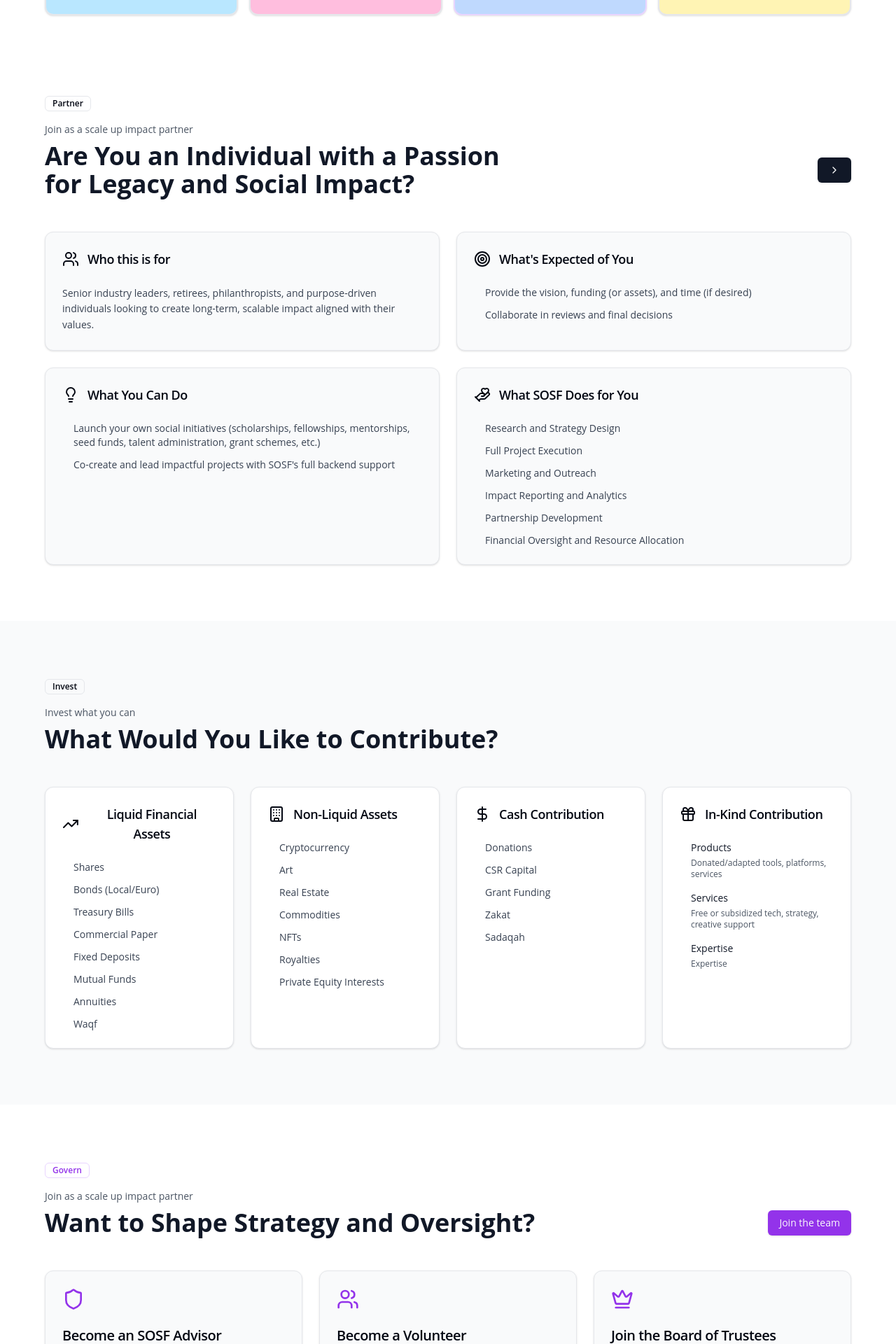
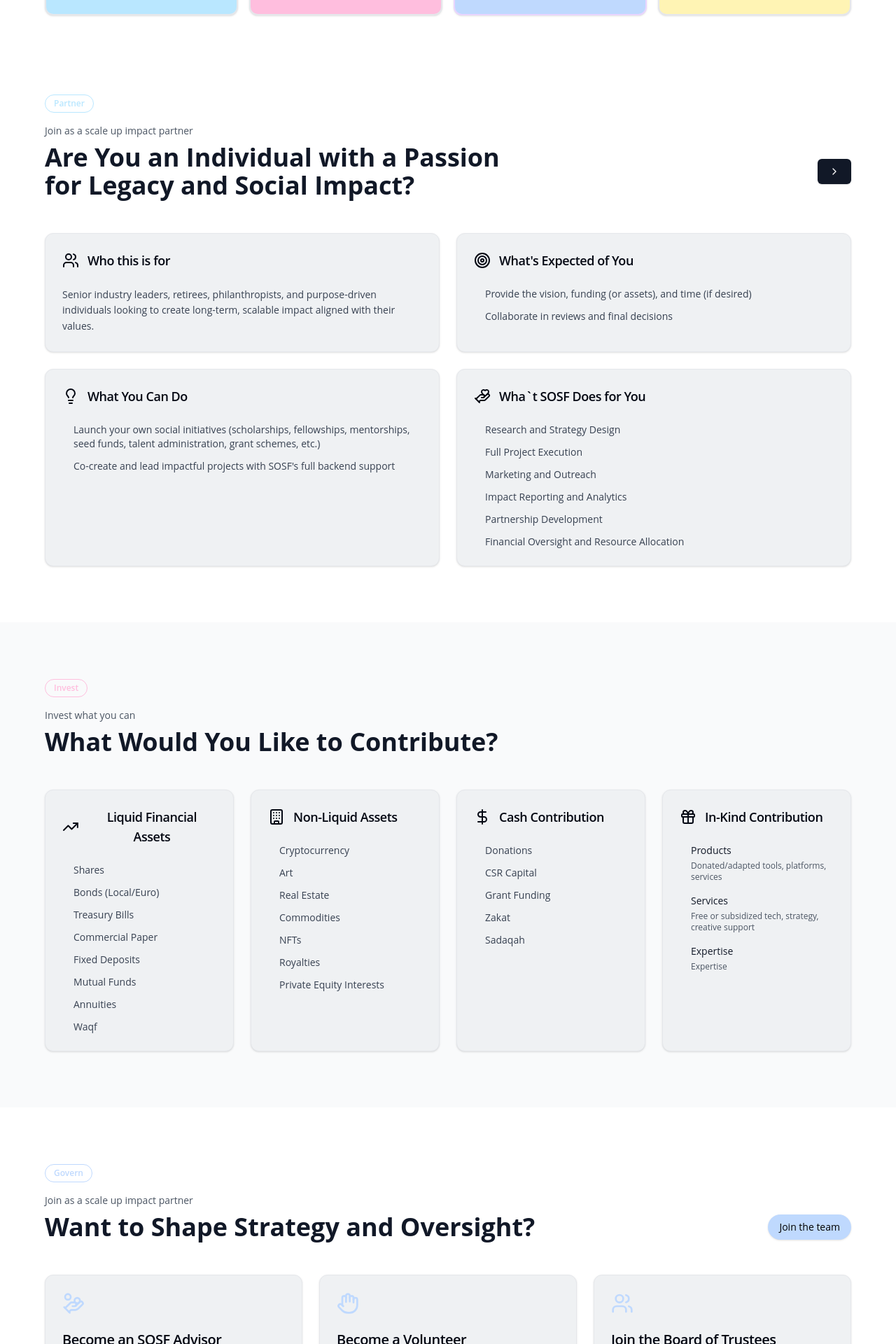
Before and after one commit to skills-outside-school1/sosf-client, a Next.js app: page /structure-chart in a window 1280 px wide. Shown: the part 840-2760 px from the top of the page at 70% size. Built offline with nearby package versions, Linux system fonts and the light colour scheme.

Commit message:
feat: ui alignment

```diff
--- a/src/components/structure-chart/governance-section.js
+++ b/src/components/structure-chart/governance-section.js
@@ -1,7 +1,7 @@
 import { Card, CardHeader, CardTitle } from "@/components/ui/card"
 import { Badge } from "@/components/ui/badge"
 import { Button } from "@/components/ui/button"
-import { Shield, Users, Crown } from "lucide-react"
+import { Shield, Crown, HandCoins,Hand,Users  } from "lucide-react"
 
 export default function GovernanceSection() {
   return (
@@ -9,7 +9,7 @@
       <div className="max-w-6xl mx-auto">
         {/* Header */}
         <div className="mb-12">
-          <Badge variant="outline" className="mb-4 text-purple-600 border-purple-200">
+          <Badge variant="outline" className="mb-4 text-governblue border-governblue rounded-full px-3 py-1">
             Govern
           </Badge>
           <p className="text-sm text-gray-600 mb-2">Join as a scale up impact partner</p>
@@ -17,7 +17,7 @@
             <h2 className="text-3xl md:text-4xl font-bold text-gray-900 text-balance">
               Want to Shape Strategy and Oversight?
             </h2>
-            <Button variant="default" className="hidden md:flex items-center gap-2 bg-purple-600 hover:bg-purple-700">
+            <Button variant="default" className="hidden text-black md:flex items-center gap-2 bg-governblue hover:bg-governblue/90 border-governblue rounded-full">
               Join the team
             </Button>
           </div>
@@ -26,10 +26,10 @@
         {/* Cards Grid */}
         <div className="grid grid-cols-1 md:grid-cols-3 gap-6">
           {/* Become an SOSF Advisor */}
-          <Card className="bg-gray-50 border-gray-200">
+          <Card className="bg-background_blue border-gray-200">
             <CardHeader className="pb-4">
               <div className="flex items-center gap-3 mb-4">
-                <Shield className="w-8 h-8 text-purple-600" />
+                <HandCoins className="w-8 h-8 text-governblue" />
               </div>
               <CardTitle className="text-xl mb-4">Become an SOSF Advisor</CardTitle>
               <div className="space-y-4">
@@ -50,10 +50,10 @@
           </Card>
 
           {/* Become a Volunteer */}
-          <Card className="bg-gray-50 border-gray-200">
+          <Card className="bg-background_blue  border-gray-200">
             <CardHeader className="pb-4">
               <div className="flex items-center gap-3 mb-4">
-                <Users className="w-8 h-8 text-purple-600" />
+                <Hand className="w-8 h-8 text-governblue" />
               </div>
               <CardTitle className="text-xl mb-4">Become a Volunteer</CardTitle>
               <div className="space-y-4">
@@ -87,10 +87,10 @@
           </Card>
 
           {/* Join the Board of Trustees */}
-          <Card className="bg-gray-50 border-gray-200">
+          <Card className="bg-background_blue border-gray-200">
             <CardHeader className="pb-4">
               <div className="flex items-center gap-3 mb-4">
-                <Crown className="w-8 h-8 text-purple-600" />
+                <Users className="w-8 h-8 text-governblue" />
               </div>
               <CardTitle className="text-xl mb-4">Join the Board of Trustees</CardTitle>
               <div className="space-y-4">
--- a/src/components/structure-chart/investment-section.js
+++ b/src/components/structure-chart/investment-section.js
@@ -46,7 +46,7 @@
       <div className="max-w-6xl mx-auto">
         {/* Header */}
         <div className="mb-12">
-          <Badge variant="outline" className="mb-4 text-pink-600 border-pink-200">
+          <Badge variant="outline" className="mb-4 text-investpurple border-investpurple rounded-full px-3 py-1">
             Invest
           </Badge>
           <p className="text-sm text-gray-600 mb-2">Invest what you can</p>
@@ -58,7 +58,7 @@
         {/* Cards Grid */}
         <div className="grid grid-cols-1 md:grid-cols-2 lg:grid-cols-4 gap-6">
           {/* Liquid Financial Assets */}
-          <Card className="bg-white border-gray-200">
+          <Card className="bg-background_blue border-gray-200">
             <CardHeader className="pb-4">
               <div className="flex items-center gap-3 mb-2">
                 <TrendingUp className="w-6 h-6 text-pink-600" />
@@ -76,7 +76,7 @@
           </Card>
 
           {/* Non-Liquid Assets */}
-          <Card className="bg-white border-gray-200">
+          <Card className="bg-background_blue border-gray-200">
             <CardHeader className="pb-4">
               <div className="flex items-center gap-3 mb-2">
                 <Building className="w-6 h-6 text-pink-600" />
@@ -94,7 +94,7 @@
           </Card>
 
           {/* Cash Contribution */}
-          <Card className="bg-white border-gray-200">
+          <Card className="bg-background_blue border-gray-200">
             <CardHeader className="pb-4">
               <div className="flex items-center gap-3 mb-2">
                 <DollarSign className="w-6 h-6 text-pink-600" />
@@ -112,7 +112,7 @@
           </Card>
 
           {/* In-Kind Contribution */}
-          <Card className="bg-white border-gray-200">
+          <Card className="bg-background_blue border-gray-200">
             <CardHeader className="pb-4">
               <div className="flex items-center gap-3 mb-2">
                 <Gift className="w-6 h-6 text-pink-600" />
--- a/src/components/structure-chart/participation-section.js
+++ b/src/components/structure-chart/participation-section.js
@@ -84,11 +84,11 @@
   ]
 
   return (
-    <section className="py-20 px-4 bg-gray-50">
+    <section className="py-20 px-4 bg-white">
       <div className="max-w-6xl mx-auto">
         {/* Header */}
         <div className="mb-12">
-          <Badge variant="outline" className="mb-4 text-yellow-600 border-yellow-200">
+          <Badge variant="outline" className="mb-4 text-participateorange border-participateorange rounded-full px-3 py-1">
             Participate
           </Badge>
           <p className="text-sm text-gray-600 mb-2">Are you a beneficiary? Start your journey</p>
@@ -96,7 +96,7 @@
             <h2 className="text-3xl md:text-4xl font-bold text-gray-900 text-balance">
               Are You a Beneficiary? Start Your Journey
             </h2>
-            <ChevronRight className="w-6 h-6 text-gray-400 hidden md:block" />
+            <ChevronRight className="w-6 h-6 text-blue-600 hidden md:block" />
           </div>
         </div>
 
@@ -105,7 +105,7 @@
           {participantTypes.map((participant, index) => {
             const IconComponent = participant.icon
             return (
-              <Card key={index} className={`${participant.color} border-2 hover:shadow-lg transition-all duration-300`}>
+              <Card key={index} className={`bg-background_blue border-2 hover:shadow-lg transition-all duration-300`}>
                 <CardHeader className="pb-3">
                   <div className="flex items-start gap-3 mb-2">
                     <IconComponent className="w-6 h-6 flex-shrink-0 mt-1" />
--- a/src/components/structure-chart/partner-section.js
+++ b/src/components/structure-chart/partner-section.js
@@ -9,7 +9,7 @@
       <div className="max-w-6xl mx-auto">
         {/* Header */}
         <div className="mb-12">
-          <Badge variant="outline" className="mb-4 text-blue-600 border-blue-200">
+          <Badge variant="outline" className="mb-4 text-partnerblue border-partnerblue rounded-full px-3 py-1 ">
             Partner
           </Badge>
           <p className="text-sm text-gray-600 mb-2">Join as a scale up impact partner</p>
@@ -26,7 +26,7 @@
         {/* Cards Grid */}
         <div className="grid grid-cols-1 md:grid-cols-2 gap-6">
           {/* Who this is for */}
-          <Card className="bg-gray-50 border-gray-200">
+          <Card className="bg-background_blue border-gray-200">
             <CardHeader className="pb-4">
               <div className="flex items-center gap-3 mb-2">
                 <Users className="w-6 h-6 text-blue-600" />
@@ -42,7 +42,7 @@
           </Card>
 
           {/* What's Expected of You */}
-          <Card className="bg-gray-50 border-gray-200">
+          <Card className="bg-background_blue border-gray-200">
             <CardHeader className="pb-4">
               <div className="flex items-center gap-3 mb-2">
                 <Target className="w-6 h-6 text-blue-600" />
@@ -62,7 +62,7 @@
           </Card>
 
           {/* What You Can Do */}
-          <Card className="bg-gray-50 border-gray-200">
+          <Card className="bg-background_blue border-gray-200">
             <CardHeader className="pb-4">
               <div className="flex items-center gap-3 mb-2">
                 <Lightbulb className="w-6 h-6 text-blue-600" />
@@ -87,11 +87,11 @@
           </Card>
 
           {/* What SOSF Does for You */}
-          <Card className="bg-gray-50 border-gray-200">
+          <Card className="bg-background_blue border-gray-200">
             <CardHeader className="pb-4">
               <div className="flex items-center gap-3 mb-2">
                 <HandHeart className="w-6 h-6 text-blue-600" />
-                <CardTitle className="text-lg">What SOSF Does for You</CardTitle>
+                <CardTitle className="text-lg">Wha`t SOSF Does for You</CardTitle>
               </div>
             </CardHeader>
             <CardContent className="space-y-3">
--- a/tailwind.config.js
+++ b/tailwind.config.js
@@ -63,10 +63,16 @@
   			milk: '#fafafa',
   			grey: '#d3d3d3',
   			blue: '#3F5CA8',
+			background_blue: '#EFF1F3',
+			partnerblue: '#B9E7FF',
+  			investpurple: '#FFBEDE',
+  			governblue: '#BFD9FE',
+  			participateorange: '#FFF4B4',
   			secondary_blue: '#B7C8F4',
   			black: '#000000',
   			light_blue: '#239ddb',
   			dark_blue: '#142850',
+
   			background: 'hsl(var(--background))',
   			foreground: 'hsl(var(--foreground))',
   			card: {
```
